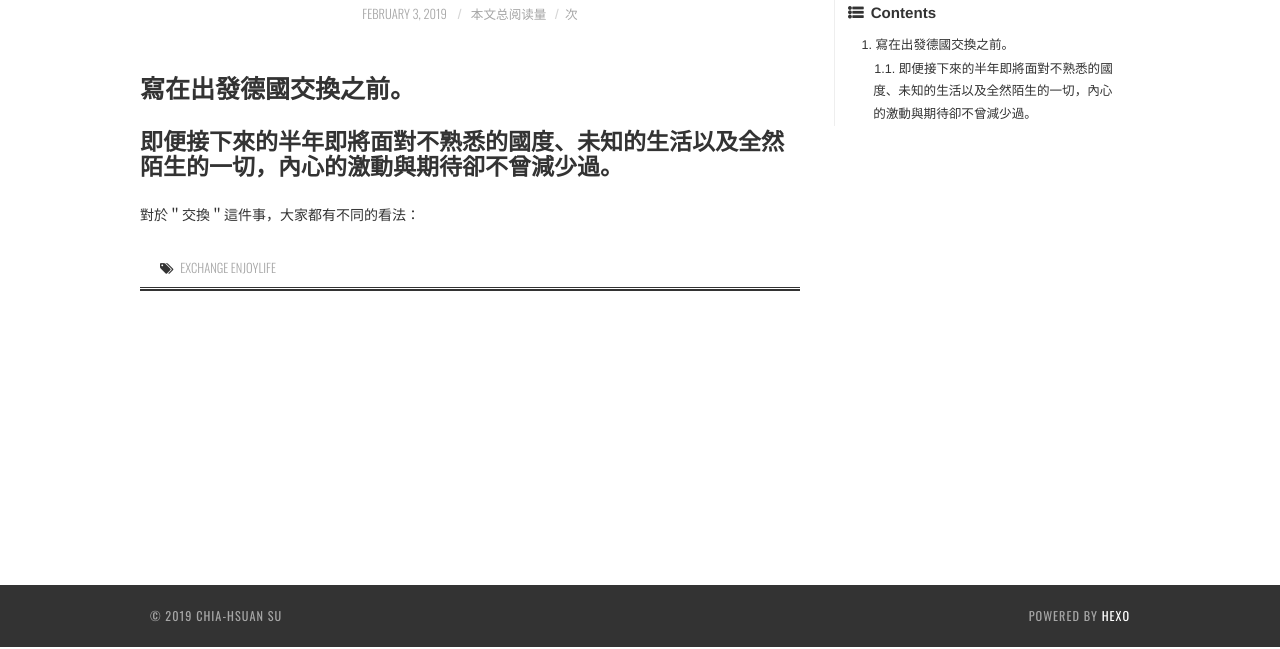
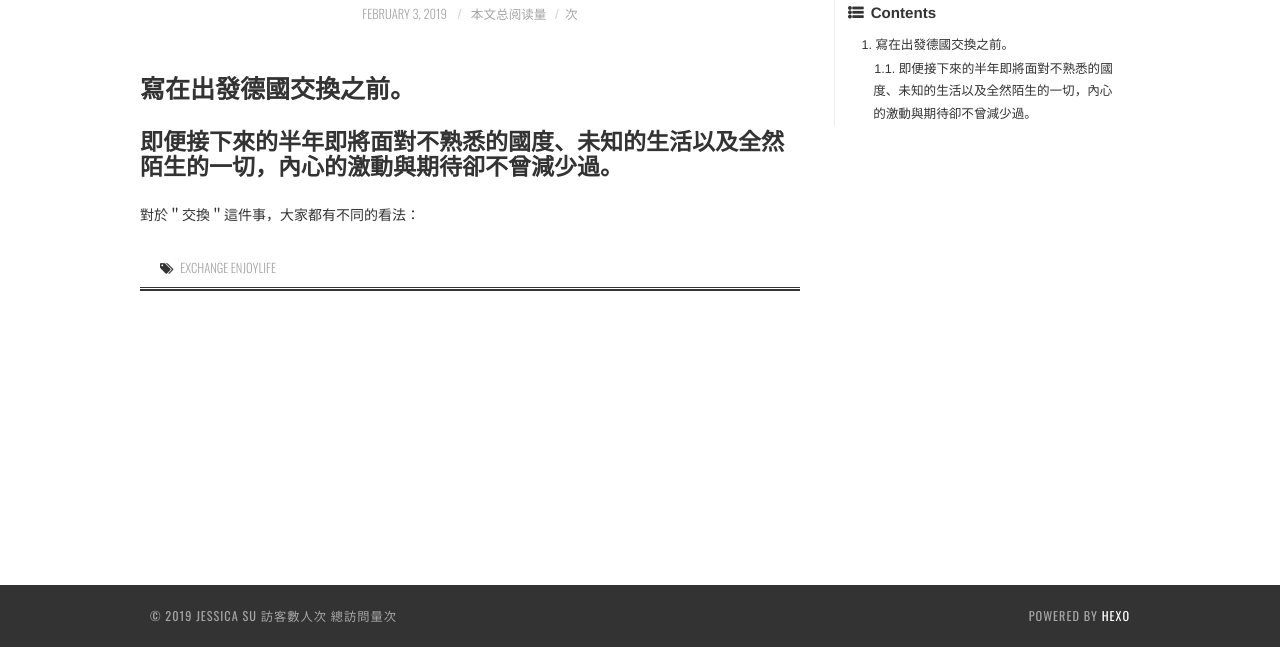
Before and after one commit to jessicaohhiyo/jessicaohhiyo.github.io, a plain HTML site: page 2019/02/03/Journey/index.html in a window 1280 px wide. Shown: the part 233-882 px from the top of the page. Drawn offline with nearby package versions, Linux system fonts and the light colour scheme; some packages are replaced by stand-ins of ours; a script that the page names is missing.

Commit message:
Site updated: 2019-02-04 14:28:00

```diff
--- a/2019/02/03/Journey/index.html
+++ b/2019/02/03/Journey/index.html
@@ -185,7 +185,13 @@
 
   <div class="clearfix container">
       <div class="site-info">
-	      &copy; 2019 Chia-Hsuan Su
+	      &copy; 2019 Jessica Su
+
+            <span id="busuanzi_container_site_uv">
+              訪客數<span id="busuanzi_value_site_uv"></span>人次
+              總訪問量<span id="busuanzi_value_site_pv"></span>次
+            </span>
+
       </div>
       <div class="site-credit">
         powered by <a href="https://hexo.io/zh-tw/" target="_blank">Hexo</a>
```
Also changed, not shown: archives/2019/02/index.html (+7 -1 lines), archives/2019/index.html (+7 -1 lines), archives/index.html (+7 -1 lines), index.html (+7 -1 lines), tags/Exchange-enjoylife/index.html (+7 -1 lines).
